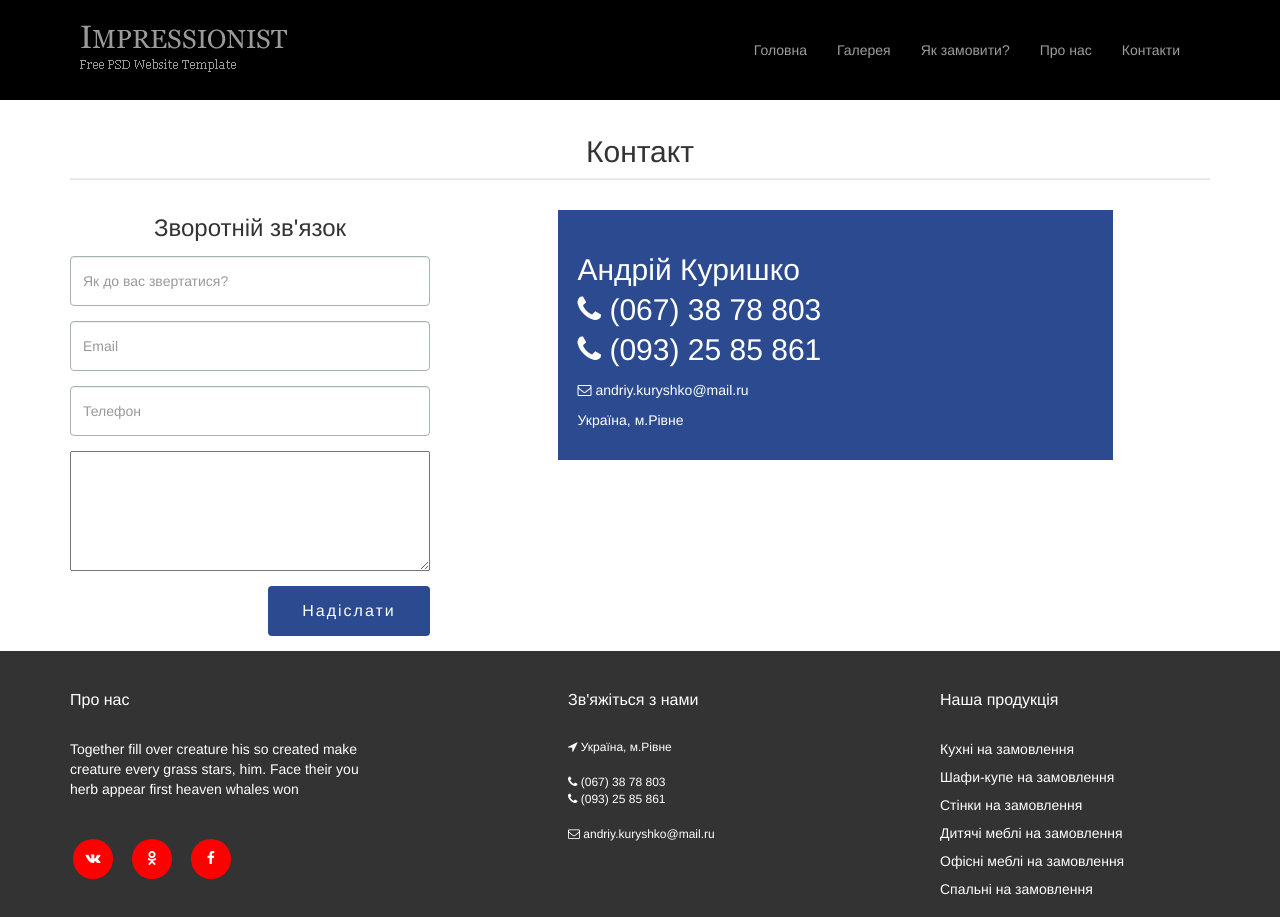
After one commit to Ivan-Loichuk/west-mebli_v2.0, a PHP site: page /contacts.html in a window 1280 px wide. The commit adds this page. Run offline with PHP 8.4, Linux system fonts and the light colour scheme.

Commit message:
02.03.2017_(00:10) add contact.html + edit footer

```diff
--- /dev/null
+++ b/contacts.html
@@ -0,0 +1,146 @@
+<!DOCTYPE html>
+<html lang="en">
+<head>
+	<meta charset="UTF-8">
+	<title>Document</title>
+	<meta name="viewport" content="width=device-width, initial-scale=1.0"/>
+	<link rel="stylesheet" href="css/bootstrap.css">
+	<link rel="stylesheet" href="css/font-awesome.min.css">
+	<link rel="stylesheet" href="css/style.css">
+
+
+	<!-- live reload -->
+	<script>document.write('<script src="http://' + (location.host || 'localhost').split(':')[0] + ':35729/livereload.js?snipver=1"></' + 'script>')</script>
+	<!-- live reload -->
+</head>
+<body>
+	<header>
+	 <div class="nav-menu">
+	 	<div class="container">
+	 		<div class="row">
+					<div class="col-md-12">
+							<nav class="navbar navbar-inverse" id="menu">     <!-- navigation menu -->
+							    <div class="navbar-header">
+								      <button type="button" class="navbar-toggle" data-toggle="collapse" data-target="#myNavbar">
+								        <span class="icon-bar"></span>
+								        <span class="icon-bar"></span>
+								        <span class="icon-bar"></span>
+								      </button>
+								      <a class="navbar-brand" href="#"><img src="img/Logo.png" alt="logotype" class="logotype"></a>
+
+								 </div>
+								 <div class="collapse navbar-collapse" id="myNavbar">
+									<ul class="nav navbar-nav menu">
+										  <li role="presentation" class=""><a href="#carousel">Головна</a></li>
+										  <li role="presentation"><a href="#galeria">Галерея</a></li>
+										  <li role="presentation"><a href="#order">Як замовити?</a></li>
+										  <li role="presentation"><a href="#about_us">Про нас</a></li>
+										  <li role="presentation"><a href="#contact_us">Контакти</a></li>
+									</ul>
+								  </div>
+					        </nav>
+					</div>
+				</div>
+
+	 	</div>
+	 </div>
+	</header>
+
+	<section class="contact_us" id="contact_us">
+       <div class="caption-contact">
+       		<div class="container">
+       	       <div class="row">
+		       	    <h2>Контакт</h2>
+		       	    <div class="container"><hr></div>
+               </div>
+      	    </div>
+       </div>
+
+	   <div class="contact-form">
+		<div class="container">
+			<div class="row">
+				<div class="col-xs-12 col-md-4 col-xs-12">
+				<h3>Зворотній зв'язок</h3>
+					<form>
+					    <div class="signin_form">
+							<input type="text" class="form-control" id="name" placeholder="Як до вас звертатися?">
+						</div>
+						<div class="signin_form">
+							<input type="email" class="form-control" id="email" placeholder="Email">
+						</div>
+						<div class="signin_form">
+							<input type="text" class="form-control" id="number" placeholder="Телефон">
+						</div>
+					    <textarea name="message" id="message" cols="30" rows="10"></textarea>
+						 <button type="submit" class="btn btn-default btn-signin  button">Надіслати</button>
+					</form>
+
+				</div>
+				<div class="col-md-offset-1 col-md-6 col-xs-12">
+				   <div class="info-contact">
+	       	   			<h2>Андрій Куришко <br>
+						<p><i class="fa fa-phone"></i>
+                		(067) 38 78 803 <br><i class="fa fa-phone"></i>
+					    (093) 25 85 861</h2></p>
+					    <p><i class="fa fa-envelope-o"></i>
+					    andriy.kuryshko@mail.ru</p>
+						Україна, м.Рівне</p>
+				   </div>
+       	   		</div>
+			</div>
+		  </div>
+	   </div>
+	</section>
+
+	<footer>
+		<div class="container">
+			<div class="row">
+                <div class="col-xs- col-sm-4 col-md-4">
+                   <div class="left-footer">
+	                	<h2>Про нас</h2>
+	                     <p>Together fill over creature his so created make creature every grass stars, him. Face their you herb appear first heaven whales won</p>
+
+	                     <div><a href="#"><i class="fa fa-vk"></i></a>
+							<a href="#"><i class="fa fa-odnoklassniki"></i></a>
+							<a href="#"><i class="fa fa-facebook-f"></i> </a></div>
+						 </ul>
+				    </div>
+                </div>
+                <div class="col-xs-12 col-sm-4 col-md-4">
+                	<div class="center-footer">
+                		<h2>Зв'яжіться з нами</h2>
+                		<p><i class="fa fa-location-arrow"></i>
+                		Україна, м.Рівне</p>
+                		<p><i class="fa fa-phone"></i>
+                		(067) 38 78 803 <br><i class="fa fa-phone"></i>
+					    (093) 25 85 861</h3></p>
+					    <p><i class="fa fa-envelope-o"></i>
+					    andriy.kuryshko@mail.ru</p>
+
+                	</div>
+                </div>
+                <div class="col-xs-12 col-sm-4 col-md-4">
+                 	<div class="right-footer">
+                 		<h2>Наша продукція</h2>
+                 		<ul>
+                 			<li><a href="#">Кухні на замовлення</a></li>
+                 			<li><a href="#">Шафи-купе на замовлення</a></li>
+                 			<li><a href="#">Стінки на замовлення</a></li>
+                 			<li><a href="#">Дитячі меблі на замовлення</a></li>
+                 			<li><a href="#">Офісні меблі на замовлення</a></li>
+                 			<li><a href="#">Спальні на замовлення</a></li>
+                 		</ul>
+                 	</div>
+
+                </div>
+			</div>
+		</div>
+	</footer>
+
+    <script src="https://ajax.googleapis.com/ajax/libs/jquery/2.2.0/jquery.min.js"></script>
+	<script src="js/bootstrap.js"></script>
+	 <script src="js/headhesive.min.js"></script>
+    <script src="js/js.js"></script>
+    <script src="/rawgithub.com/ashleydw/lightbox/master/dist/ekko-lightbox.js"></script>
+</body>
+</html>
--- a/css/style.css
+++ b/css/style.css
@@ -63,10 +63,15 @@ header{
    opacity: 1;
    z-index: 1000;
 }
+.headhesive .nav > li > a{
+
+
+}
 
 .headhesive .nav > li > a:hover{
   background-color: #FF0000;
   color: #fff;
+
 }
 
 .headhesive--stick{
@@ -83,6 +88,7 @@ header{
 .headhesive--stick .nav > li > a {
   padding: 15px 15px;
   transition: padding 0.5s;
+  width: 100%;
 }
 .headhesive--stick .navbar-brand {
   height: 30px;
@@ -183,14 +189,6 @@ header{
 }
 
 
-
-/*contact us */
-
-.caption-contact h2{
-  text-align: center;
-}
-
-
 /*  footer */
 
 footer{
@@ -200,6 +198,9 @@ footer{
 
 .left-footer, .center-footer, .right-footer{
   color: #fff;
+}
+.left-footer{
+  max-width: 300px;
 }
 .left-footer h2, .center-footer h2, .right-footer h2{
     padding: 20px 0;
@@ -229,6 +230,9 @@ footer{
 .left-footer div i:hover{
   color: #000;
 }
+.center-footer{
+  margin-left: 30%;
+}
 .center-footer p{
   padding: 8px 0;
   padding-top: 0;
@@ -236,6 +240,9 @@ footer{
 }
 .center-footer h2{
   padding: 20px 0;
+}
+.right-footer{
+  margin-left: 25%;
 }
 
 .right-footer ul{
@@ -256,7 +263,7 @@ footer{
 .right-footer ul li a:hover{
   color: #FF0000;
 }
-}
+
 
 /* RWD */
 
@@ -270,8 +277,75 @@ footer{
 		padding-top: 10px;
 		padding-bottom: 10px;
 		line-height: 20px;
-}
+     }
 .headhesive--stick .nav > li > a {
   padding: 10px 15px;
 
 }
+
+.left-footer{
+    margin-left: 20px;
+}
+.center-footer{
+    margin-left: 20px;
+}
+.right-footer{
+  margin-left: 20px;
+}
+
+}
+
+
+/*   Contact.html      */
+
+.contact_us{
+  margin-top: 40px;
+  background-color: #fff;
+  padding-top: 15px;
+}
+
+.caption-contact h2{
+  text-align: center;
+}
+.contact-form{
+  padding: 15px 0;
+}
+.contact-form h3{
+   text-align: center;
+}
+.contact-form input{
+  margin: 15px 0;
+  width: 100%;
+  height: 50px;
+  border: 1px solid #A5B3B1;
+}
+.contact-form textarea{
+  width: 100%;
+  height: 120px;
+}
+.contact-form button{
+  width: 45%;
+  float: right;
+  margin-top: 10px;
+  height: 50px;
+  background-color: #2B4A8F;
+  color: #fff;
+  border:none;
+  letter-spacing: 2px;
+  font-size: 16px;
+  font-weight: 500;
+}
+.contact-form button:hover{
+  background-color: #FF0000;
+  border: none;
+  color: #fff;
+}
+.info-contact{
+  background-color: #2B4A8F;
+  color:#fff;
+  margin: 15px 0;
+  padding: 20px
+}
+.info-contact h2{
+  line-height: 40px;
+}
```
Also changed, not shown: index.html (+4 -51 lines).
